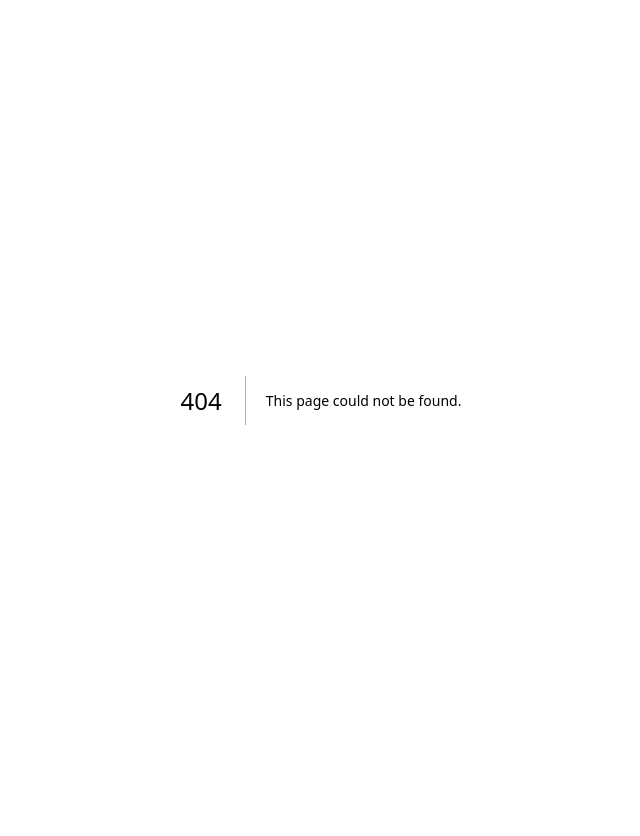
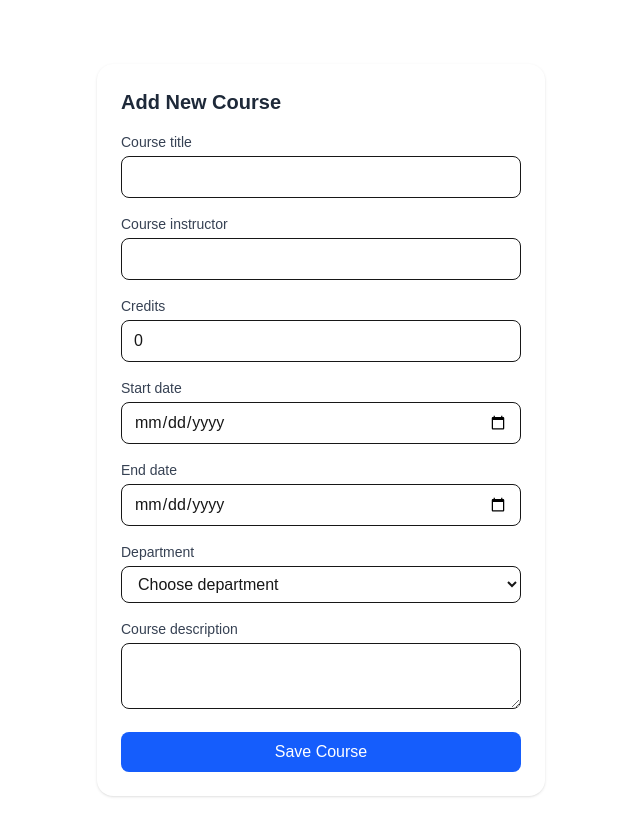
Before and after one commit to gabrielricrey/nackademin-webb24-backend-2-fe-2, a Next.js app: page /courses/new in a window 1280 px wide. Before the commit this address had no page. Shown: the top 836 px of the page, without its empty margins (319-959 px from the left). Before the commit the page ends 800 px from the top, so only its background shows below. Built offline with nearby package versions, Linux system fonts and the light colour scheme.

Commit message:
add form  to new

```diff
--- /dev/null
+++ b/src/app/courses/[id]/update/page.tsx
@@ -0,0 +1,11 @@
+//TODO Get params from [id]
+//TODO fetch the course in question single render 404 if null
+//TODO set up update course form
+
+export default function UpdateCoursePage() {
+
+  return (
+    <div className="p-16">
+    </div>
+  );
+}
--- /dev/null
+++ b/src/app/courses/new/page.tsx
@@ -0,0 +1,5 @@
+import NewCourse from "@/components/courses/NewCourse";
+
+export default function NewCoursePage() {
+  return <NewCourse/>
+}
--- a/src/app/home/page.tsx
+++ b/src/app/home/page.tsx
@@ -1,5 +1,6 @@
 import CourseForm from "@/components/courses/CourseForm";
 import CourseList from "@/components/courses/CourseList";
+import Link from "next/link";
 
 export default async function Home() {
   const baseUrl = process.env.BACKEND_BASE_URL
@@ -12,7 +13,10 @@ export default async function Home() {
     <div className="p-16">
       <h1 className="text-2xl font-bold">Kurser</h1>
       <CourseList courses={courses.data} />
-      <CourseForm/>
+      <Link href={"/courses/new"}>
+        Skapa ny Kurs
+      </Link>
+      {/* <CourseForm/> */}
     </div>
   );
 }
--- a/src/components/courses/CourseForm.tsx
+++ b/src/components/courses/CourseForm.tsx
@@ -2,9 +2,6 @@
 
 import { Field } from "@/types/form";
 import { useState } from "react";
-
-//TODO Set up form to be able to handle course creation except for actual API request
-//TODO use list of departments for a select
 
 const departments = [
   "Statistics",
@@ -25,14 +22,20 @@ const departments = [
   "Sociology",
 ];
 
-export default function CourseForm() {
-  const [title, setTitle] = useState("");
-  const [instructor, setInstructor] = useState("");
-  const [credits, setCredits] = useState(0);
-  const [startDate, setStartDate] = useState("");
-  const [endDate, setEndDate] = useState("");
-  const [department, setDepartment] = useState("");
-  const [description, setDescription] = useState("");
+type CourseFormProps = {
+    formTitle: string;
+    course?: Course
+    onSave: (courseData: Partial<Course>, onSuccess?: VoidFunction, onError?: VoidFunction) => void
+}
+
+export default function CourseForm({ formTitle, course, onSave }: CourseFormProps) {
+  const [title, setTitle] = useState(course?.title || "");
+  const [instructor, setInstructor] = useState(course?.instructor || "");
+  const [credits, setCredits] = useState(course?.credits || 0);
+  const [startDate, setStartDate] = useState(course?.start_date || "");
+  const [endDate, setEndDate] = useState(course?.end_date || "");
+  const [department, setDepartment] = useState(course?.department || "");
+  const [description, setDescription] = useState(course?.title || "");
 
   const fields: Field[] = [
     {
@@ -67,15 +70,16 @@ export default function CourseForm() {
 
   const handleSubmit = (e: React.FormEvent) => {
     e.preventDefault();
-    console.log("New course:", {
-      title,
+    const courseData: Partial<Course> = {
+        title,
       instructor,
       department,
       credits,
-      startDate,
-      endDate,
+      start_date: startDate,
+      end_date: endDate,
       description,
-    });
+    }
+    onSave(courseData)
     // You could later call an API or update parent state here
   };
 
@@ -88,7 +92,7 @@ export default function CourseForm() {
       onSubmit={handleSubmit}
       className="max-w-md mx-auto bg-white p-6 rounded-2xl shadow-sm space-y-4"
     >
-      <h2 className="text-xl font-semibold text-gray-800">Add New Course</h2>
+      <h2 className="text-xl font-semibold text-gray-800">{formTitle}</h2>
       {fields.map((field, index) => (
         <div key={index}>
           <label className={labelClasses}>{field.label}</label>
@@ -112,7 +116,7 @@ export default function CourseForm() {
             Choose department
           </option>
           {departments.map((department) => (
-            <option value={department}>{department}</option>
+            <option key={department} value={department}>{department}</option>
           ))}
         </select>
       </div>
--- /dev/null
+++ b/src/components/courses/NewCourse.tsx
@@ -0,0 +1,15 @@
+"use client"
+import CourseForm from "@/components/courses/CourseForm";
+
+export default function NewCourse() {
+
+  const onCreate = (courseData: Partial<Course>) => {
+    console.log("CREATE NEW COURSE", courseData)
+  }
+
+  return (
+    <div className="p-16">
+      <CourseForm formTitle="Add New Course" onSave={onCreate}/>
+    </div>
+  );
+}
```
Also changed, not shown: 1 other file (tests, documents, lock files or other folders).
